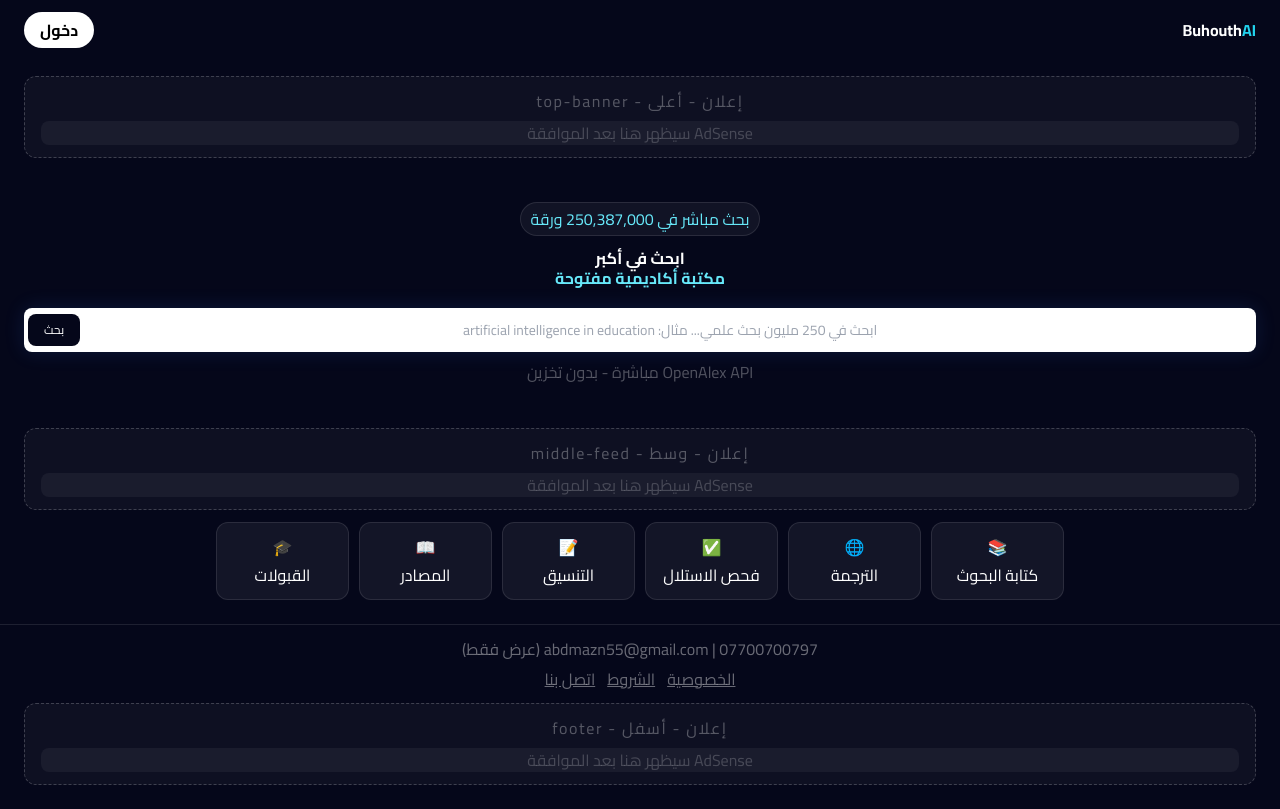
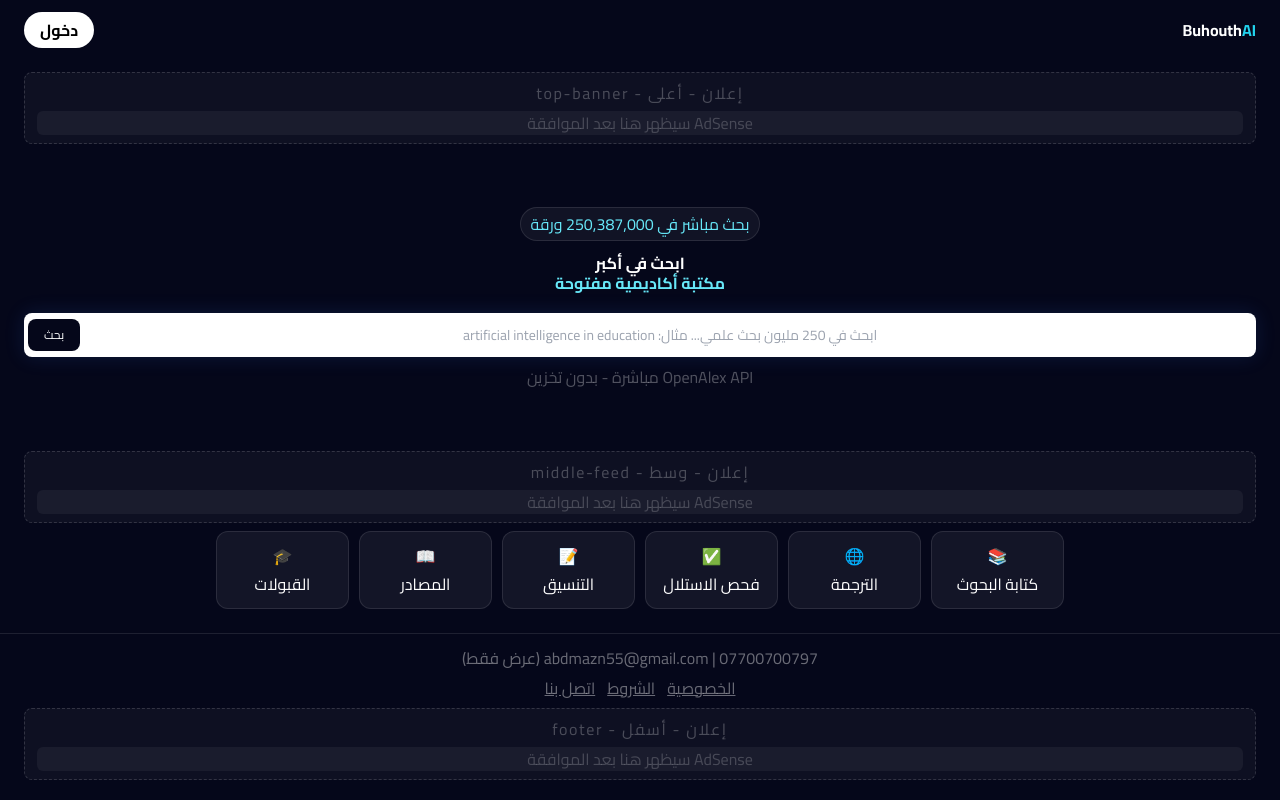
Before and after one commit to mahmoodabdm/buhouthal, a Next.js app: page / in a window 1280 px wide. Built offline with nearby package versions, Linux system fonts and the light colour scheme.

Commit message:
Update AdBanner.tsx

```diff
--- a/components/AdBanner.tsx
+++ b/components/AdBanner.tsx
@@ -1,9 +1,9 @@
 "use client"
 export default function AdBanner({ slotId, label }: { slotId: string, label: string }) {
   return (
-    <div className="w-full bg-white/[0.04] border border-dashed border-white/20 rounded-xl py-3 px-4 my-3 text-center">
-      <p className="text- text-white/30 tracking-widest">إعلان - {label} - {slotId}</p>
-      <div className="h- mt-2 bg-white/5 rounded-lg flex items-center justify-center text- text-white/20">
+    <div className="w-full bg-white/[0.04] border border-dashed border-white/15 rounded-lg py-2 px-3 my-2 text-center">
+      <p className="text- text-white/25 tracking-widest">إعلان - {label} - {slotId}</p>
+      <div className="h- mt-1.5 bg-white/5 rounded-md flex items-center justify-center text- text-white/20">
         AdSense سيظهر هنا بعد الموافقة
       </div>
     </div>
```
